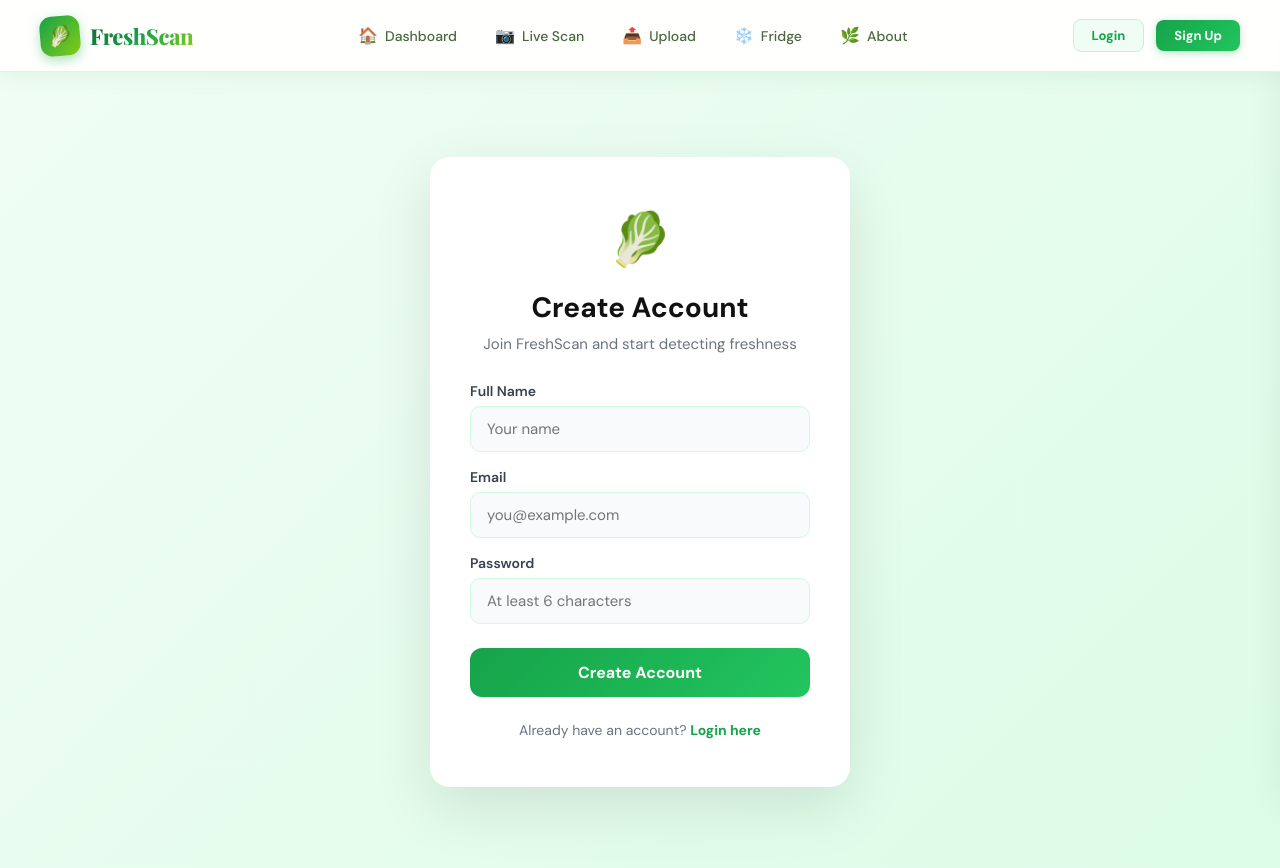
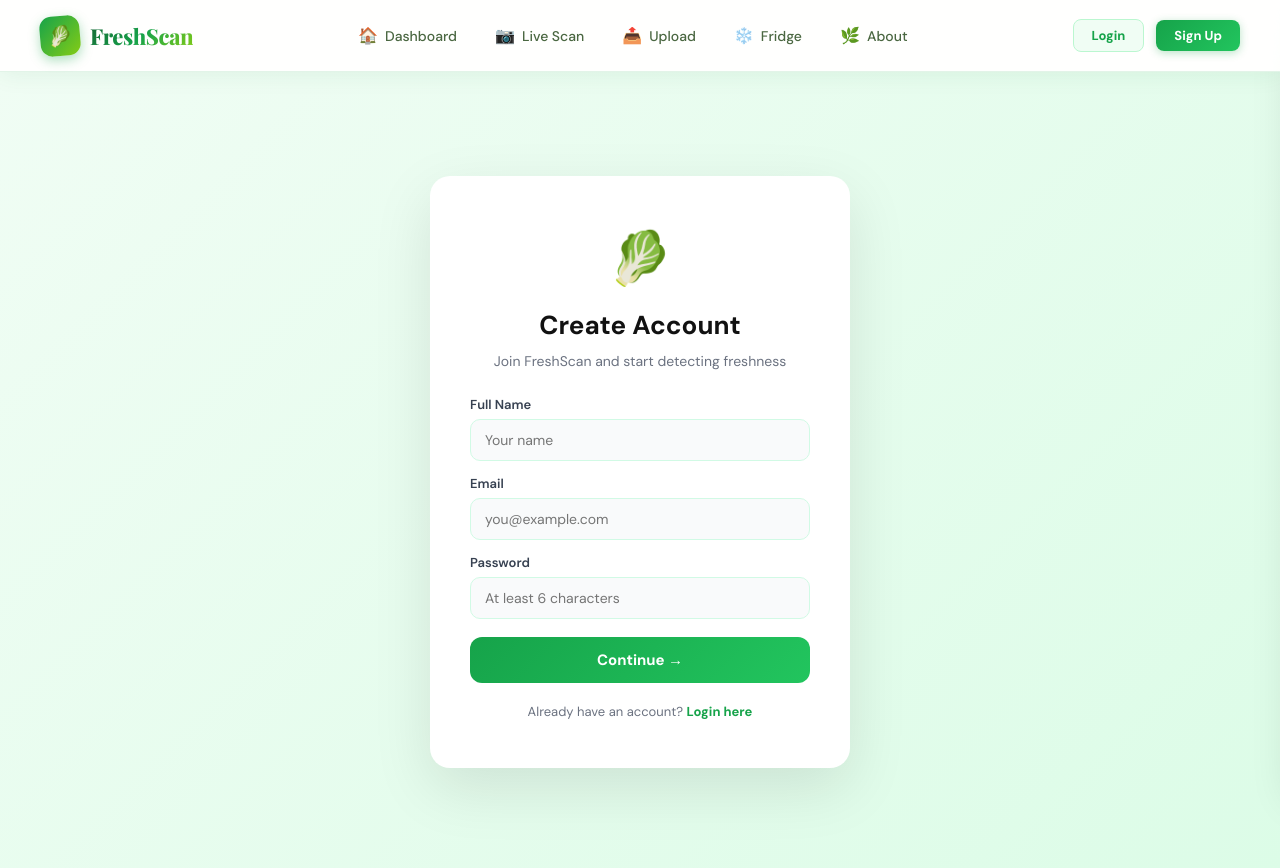
Before and after one commit to IshikaGarg787/Food-Freshness-Detection, a React (Create React App) app in the folder frontend/: page /signup in a window 1280 px wide. Shown: the top 868 px of the page. Built offline with nearby package versions, Linux system fonts and the light colour scheme.

Commit message:
Added secure login using OTP

```diff
--- a/frontend/src/pages/Login.js
+++ b/frontend/src/pages/Login.js
@@ -3,10 +3,10 @@
 
 export default function Login({ onLogin }) {
   const navigate = useNavigate();
-  const [email, setEmail]       = useState("");
+  const [email,    setEmail]    = useState("");
   const [password, setPassword] = useState("");
-  const [loading, setLoading]   = useState(false);
-  const [error, setError]       = useState("");
+  const [loading,  setLoading]  = useState(false);
+  const [error,    setError]    = useState("");
 
   const handleSubmit = async (e) => {
     e.preventDefault();
@@ -14,12 +14,11 @@
     setLoading(true);
 
     try {
-      const res = await fetch("http://localhost:8000/auth/login", {
+      const res  = await fetch("http://127.0.0.1:8000/auth/login", {
         method: "POST",
         headers: { "Content-Type": "application/json" },
         body: JSON.stringify({ email, password }),
       });
-
       const data = await res.json();
 
       if (!res.ok) {
@@ -27,14 +26,11 @@
         return;
       }
 
-      // Save token and user info to localStorage
       localStorage.setItem("token", data.token);
-      localStorage.setItem("user", JSON.stringify(data.user));
-
-      // Tell App.js we're now logged in
+      localStorage.setItem("user",  JSON.stringify(data.user));
       onLogin(data.user);
       navigate("/");
-    } catch (err) {
+    } catch {
       setError("Could not connect to server. Make sure the backend is running.");
     } finally {
       setLoading(false);
@@ -54,27 +50,19 @@
           <div style={styles.field}>
             <label style={styles.label}>Email</label>
             <input
-              type="email"
-              value={email}
-              onChange={(e) => setEmail(e.target.value)}
-              placeholder="you@example.com"
-              required
-              style={styles.input}
+              type="email" value={email}
+              onChange={e => setEmail(e.target.value)}
+              placeholder="you@example.com" required style={styles.input}
             />
           </div>
-
           <div style={styles.field}>
             <label style={styles.label}>Password</label>
             <input
-              type="password"
-              value={password}
-              onChange={(e) => setPassword(e.target.value)}
-              placeholder="Enter your password"
-              required
-              style={styles.input}
+              type="password" value={password}
+              onChange={e => setPassword(e.target.value)}
+              placeholder="Enter your password" required style={styles.input}
             />
           </div>
-
           <button type="submit" disabled={loading} style={styles.button}>
             {loading ? "Logging in..." : "Login"}
           </button>
@@ -91,59 +79,37 @@
 
 const styles = {
   page: {
-    minHeight: "100vh",
-    display: "flex",
-    alignItems: "center",
+    minHeight: "100vh", display: "flex", alignItems: "center",
     justifyContent: "center",
-    background: "linear-gradient(135deg, #f0fdf4, #dcfce7)",
-    padding: "20px",
+    background: "linear-gradient(135deg, #f0fdf4, #dcfce7)", padding: "20px",
   },
   card: {
-    background: "white",
-    borderRadius: "20px",
-    padding: "48px 40px",
-    width: "100%",
-    maxWidth: "420px",
-    boxShadow: "0 20px 60px rgba(0,0,0,0.1)",
-    textAlign: "center",
+    background: "white", borderRadius: "20px", padding: "48px 40px",
+    width: "100%", maxWidth: "420px",
+    boxShadow: "0 20px 60px rgba(0,0,0,0.1)", textAlign: "center",
   },
-  logo: { fontSize: "52px", marginBottom: "16px" },
-  title: { fontSize: "28px", fontWeight: "800", color: "#111", margin: "0 0 8px" },
-  subtitle: { fontSize: "15px", color: "#6b7280", marginBottom: "28px" },
+  logo:     { fontSize: "52px", marginBottom: "16px" },
+  title:    { fontSize: "26px", fontWeight: "800", color: "#111", margin: "0 0 8px" },
+  subtitle: { fontSize: "14px", color: "#6b7280", marginBottom: "24px" },
   errorBox: {
-    background: "#fef2f2",
-    border: "1px solid #fecaca",
-    color: "#dc2626",
-    borderRadius: "10px",
-    padding: "12px 16px",
-    fontSize: "14px",
-    marginBottom: "20px",
-    textAlign: "left",
+    background: "#fef2f2", border: "1px solid #fecaca", color: "#dc2626",
+    borderRadius: "10px", padding: "12px 16px", fontSize: "14px",
+    marginBottom: "16px", textAlign: "left",
   },
-  form: { display: "flex", flexDirection: "column", gap: "16px" },
+  form:  { display: "flex", flexDirection: "column", gap: "14px" },
   field: { display: "flex", flexDirection: "column", gap: "6px", textAlign: "left" },
-  label: { fontSize: "14px", fontWeight: "600", color: "#374151" },
+  label: { fontSize: "13px", fontWeight: "600", color: "#374151" },
   input: {
-    padding: "12px 16px",
-    borderRadius: "10px",
-    border: "1px solid #d1fae5",
-    fontSize: "15px",
-    outline: "none",
-    transition: "border 0.2s",
-    background: "#f9fafb",
+    padding: "11px 14px", borderRadius: "10px",
+    border: "1px solid #d1fae5", fontSize: "14px",
+    outline: "none", background: "#f9fafb",
   },
   button: {
-    marginTop: "8px",
-    padding: "14px",
+    marginTop: "4px", padding: "13px",
     background: "linear-gradient(135deg, #16a34a, #22c55e)",
-    color: "white",
-    border: "none",
-    borderRadius: "12px",
-    fontSize: "16px",
-    fontWeight: "700",
-    cursor: "pointer",
-    transition: "opacity 0.2s",
+    color: "white", border: "none", borderRadius: "12px",
+    fontSize: "15px", fontWeight: "700", cursor: "pointer",
   },
-  switchText: { marginTop: "24px", fontSize: "14px", color: "#6b7280" },
+  switchText: { marginTop: "20px", fontSize: "13px", color: "#6b7280" },
   link: { color: "#16a34a", fontWeight: "700", textDecoration: "none" },
 };
--- a/frontend/src/pages/Signup.js
+++ b/frontend/src/pages/Signup.js
@@ -1,14 +1,24 @@
-import { useState } from "react";
+import { useState, useRef } from "react";
 import { useNavigate, Link } from "react-router-dom";
 
 export default function Signup({ onLogin }) {
   const navigate = useNavigate();
-  const [name, setName]         = useState("");
-  const [email, setEmail]       = useState("");
+
+  // Step 1 fields
+  const [name,     setName]     = useState("");
+  const [email,    setEmail]    = useState("");
   const [password, setPassword] = useState("");
-  const [loading, setLoading]   = useState(false);
-  const [error, setError]       = useState("");
 
+  // Step 2 — OTP
+  const [step,    setStep]    = useState(1);   // 1 = form, 2 = otp
+  const [otp,     setOtp]     = useState(["", "", "", "", "", ""]);
+  const otpRefs = [useRef(), useRef(), useRef(), useRef(), useRef(), useRef()];
+
+  const [loading,   setLoading]   = useState(false);
+  const [error,     setError]     = useState("");
+  const [resendMsg, setResendMsg] = useState("");
+
+  // ── Step 1: Submit form ──────────────────────────────────
   const handleSubmit = async (e) => {
     e.preventDefault();
     setError("");
@@ -19,14 +29,12 @@
     }
 
     setLoading(true);
-
     try {
-      const res = await fetch("http://localhost:8000/auth/signup", {
+      const res  = await fetch("http://127.0.0.1:8000/auth/signup", {
         method: "POST",
         headers: { "Content-Type": "application/json" },
         body: JSON.stringify({ name, email, password }),
       });
-
       const data = await res.json();
 
       if (!res.ok) {
@@ -34,16 +42,91 @@
         return;
       }
 
-      // Save token and user info
-      localStorage.setItem("token", data.token);
-      localStorage.setItem("user", JSON.stringify(data.user));
-
-      onLogin(data.user);
-      navigate("/");
-    } catch (err) {
+      // Move to OTP step
+      setStep(2);
+    } catch {
       setError("Could not connect to server. Make sure the backend is running.");
     } finally {
       setLoading(false);
+    }
+  };
+
+  // ── OTP input handling ───────────────────────────────────
+  const handleOtpChange = (index, value) => {
+    if (!/^\d*$/.test(value)) return;   // digits only
+    const newOtp = [...otp];
+    newOtp[index] = value.slice(-1);    // only last digit
+    setOtp(newOtp);
+    if (value && index < 5) otpRefs[index + 1].current?.focus();
+  };
+
+  const handleOtpKeyDown = (index, e) => {
+    if (e.key === "Backspace" && !otp[index] && index > 0) {
+      otpRefs[index - 1].current?.focus();
+    }
+  };
+
+  const handleOtpPaste = (e) => {
+    const pasted = e.clipboardData.getData("text").replace(/\D/g, "").slice(0, 6);
+    if (pasted.length === 6) {
+      setOtp(pasted.split(""));
+      otpRefs[5].current?.focus();
+    }
+  };
+
+  // ── Step 2: Verify OTP ───────────────────────────────────
+  const handleVerify = async (e) => {
+    e.preventDefault();
+    setError("");
+    const otpString = otp.join("");
+    if (otpString.length < 6) {
+      setError("Please enter all 6 digits.");
+      return;
+    }
+
+    setLoading(true);
+    try {
+      const res  = await fetch("http://127.0.0.1:8000/auth/verify-signup", {
+        method: "POST",
+        headers: { "Content-Type": "application/json" },
+        body: JSON.stringify({ email, otp: otpString }),
+      });
+      const data = await res.json();
+
+      if (!res.ok) {
+        setError(data.detail || "Wrong OTP. Please try again.");
+        return;
+      }
+
+      localStorage.setItem("token", data.token);
+      localStorage.setItem("user",  JSON.stringify(data.user));
+      onLogin(data.user);
+      navigate("/");
+    } catch {
+      setError("Could not connect to server.");
+    } finally {
+      setLoading(false);
+    }
+  };
+
+  // ── Resend OTP ───────────────────────────────────────────
+  const handleResend = async () => {
+    setError("");
+    setResendMsg("");
+    setOtp(["", "", "", "", "", ""]);
+    otpRefs[0].current?.focus();
+
+    try {
+      const res  = await fetch("http://127.0.0.1:8000/auth/resend-otp", {
+        method: "POST",
+        headers: { "Content-Type": "application/json" },
+        body: JSON.stringify({ email, purpose: "signup" }),
+      });
+      const data = await res.json();
+      if (res.ok) setResendMsg("✅ New OTP sent! Check your inbox.");
+      else setError(data.detail || "Failed to resend OTP.");
+    } catch {
+      setError("Could not connect to server.");
     }
   };
 
@@ -51,6 +134,9 @@
     <div style={styles.page}>
       <div style={styles.card}>
         <div style={styles.logo}>🥬</div>
+
+        {step === 1 ? (
+          <>
             <h1 style={styles.title}>Create Account</h1>
             <p style={styles.subtitle}>Join FreshScan and start detecting freshness</p>
 
@@ -59,42 +145,21 @@
             <form onSubmit={handleSubmit} style={styles.form}>
               <div style={styles.field}>
                 <label style={styles.label}>Full Name</label>
-            <input
-              type="text"
-              value={name}
-              onChange={(e) => setName(e.target.value)}
-              placeholder="Your name"
-              required
-              style={styles.input}
-            />
+                <input type="text" value={name} onChange={e => setName(e.target.value)}
+                  placeholder="Your name" required style={styles.input} />
               </div>
-
               <div style={styles.field}>
                 <label style={styles.label}>Email</label>
-            <input
-              type="email"
-              value={email}
-              onChange={(e) => setEmail(e.target.value)}
-              placeholder="you@example.com"
-              required
-              style={styles.input}
-            />
+                <input type="email" value={email} onChange={e => setEmail(e.target.value)}
+                  placeholder="you@example.com" required style={styles.input} />
               </div>
-
               <div style={styles.field}>
                 <label style={styles.label}>Password</label>
-            <input
-              type="password"
-              value={password}
-              onChange={(e) => setPassword(e.target.value)}
-              placeholder="At least 6 characters"
-              required
-              style={styles.input}
-            />
+                <input type="password" value={password} onChange={e => setPassword(e.target.value)}
+                  placeholder="At least 6 characters" required style={styles.input} />
               </div>
-
               <button type="submit" disabled={loading} style={styles.button}>
-            {loading ? "Creating account..." : "Create Account"}
+                {loading ? "Sending OTP..." : "Continue →"}
               </button>
             </form>
 
@@ -102,6 +167,61 @@
               Already have an account?{" "}
               <Link to="/login" style={styles.link}>Login here</Link>
             </p>
+          </>
+        ) : (
+          <>
+            <h1 style={styles.title}>Verify Your Email</h1>
+            <p style={styles.subtitle}>
+              We sent a 6-digit code to<br />
+              <strong style={{ color: "#16a34a" }}>{email}</strong>
+            </p>
+
+            {error     && <div style={styles.errorBox}>{error}</div>}
+            {resendMsg && <div style={styles.successBox}>{resendMsg}</div>}
+
+            <form onSubmit={handleVerify} style={styles.form}>
+              {/* OTP Boxes */}
+              <div style={styles.otpRow} onPaste={handleOtpPaste}>
+                {otp.map((digit, i) => (
+                  <input
+                    key={i}
+                    ref={otpRefs[i]}
+                    type="text"
+                    inputMode="numeric"
+                    maxLength={1}
+                    value={digit}
+                    onChange={e => handleOtpChange(i, e.target.value)}
+                    onKeyDown={e => handleOtpKeyDown(i, e)}
+                    style={{
+                      ...styles.otpBox,
+                      borderColor: digit ? "#16a34a" : "#d1fae5",
+                      background:  digit ? "#f0fdf4" : "white",
+                    }}
+                    autoFocus={i === 0}
+                  />
+                ))}
+              </div>
+
+              <button type="submit" disabled={loading} style={styles.button}>
+                {loading ? "Verifying..." : "Verify & Create Account"}
+              </button>
+            </form>
+
+            <div style={{ marginTop: "20px", textAlign: "center" }}>
+              <p style={{ fontSize: "13px", color: "#6b7280", marginBottom: "8px" }}>
+                Didn't receive the code?
+              </p>
+              <button onClick={handleResend} style={styles.resendBtn}>
+                Resend OTP
+              </button>
+            </div>
+
+            <button onClick={() => { setStep(1); setError(""); setOtp(["","","","","",""]); }}
+              style={styles.backBtn}>
+              ← Change email
+            </button>
+          </>
+        )}
       </div>
     </div>
   );
@@ -109,57 +229,61 @@
 
 const styles = {
   page: {
-    minHeight: "100vh",
-    display: "flex",
-    alignItems: "center",
+    minHeight: "100vh", display: "flex", alignItems: "center",
     justifyContent: "center",
-    background: "linear-gradient(135deg, #f0fdf4, #dcfce7)",
-    padding: "20px",
+    background: "linear-gradient(135deg, #f0fdf4, #dcfce7)", padding: "20px",
   },
   card: {
-    background: "white",
-    borderRadius: "20px",
-    padding: "48px 40px",
-    width: "100%",
-    maxWidth: "420px",
-    boxShadow: "0 20px 60px rgba(0,0,0,0.1)",
-    textAlign: "center",
+    background: "white", borderRadius: "20px", padding: "48px 40px",
+    width: "100%", maxWidth: "420px",
+    boxShadow: "0 20px 60px rgba(0,0,0,0.1)", textAlign: "center",
   },
-  logo: { fontSize: "52px", marginBottom: "16px" },
-  title: { fontSize: "28px", fontWeight: "800", color: "#111", margin: "0 0 8px" },
-  subtitle: { fontSize: "15px", color: "#6b7280", marginBottom: "28px" },
+  logo:     { fontSize: "52px", marginBottom: "16px" },
+  title:    { fontSize: "26px", fontWeight: "800", color: "#111", margin: "0 0 8px" },
+  subtitle: { fontSize: "14px", color: "#6b7280", marginBottom: "24px", lineHeight: "1.6" },
   errorBox: {
-    background: "#fef2f2",
-    border: "1px solid #fecaca",
-    color: "#dc2626",
-    borderRadius: "10px",
-    padding: "12px 16px",
-    fontSize: "14px",
-    marginBottom: "20px",
-    textAlign: "left",
+    background: "#fef2f2", border: "1px solid #fecaca", color: "#dc2626",
+    borderRadius: "10px", padding: "12px 16px", fontSize: "14px",
+    marginBottom: "16px", textAlign: "left",
   },
-  form: { display: "flex", flexDirection: "column", gap: "16px" },
+  successBox: {
+    background: "#f0fdf4", border: "1px solid #bbf7d0", color: "#166534",
+    borderRadius: "10px", padding: "12px 16px", fontSize: "14px",
+    marginBottom: "16px",
+  },
+  form:  { display: "flex", flexDirection: "column", gap: "14px" },
   field: { display: "flex", flexDirection: "column", gap: "6px", textAlign: "left" },
-  label: { fontSize: "14px", fontWeight: "600", color: "#374151" },
+  label: { fontSize: "13px", fontWeight: "600", color: "#374151" },
   input: {
-    padding: "12px 16px",
-    borderRadius: "10px",
-    border: "1px solid #d1fae5",
-    fontSize: "15px",
-    outline: "none",
-    background: "#f9fafb",
+    padding: "11px 14px", borderRadius: "10px",
+    border: "1px solid #d1fae5", fontSize: "14px",
+    outline: "none", background: "#f9fafb",
   },
   button: {
-    marginTop: "8px",
-    padding: "14px",
+    marginTop: "4px", padding: "13px",
     background: "linear-gradient(135deg, #16a34a, #22c55e)",
-    color: "white",
-    border: "none",
-    borderRadius: "12px",
-    fontSize: "16px",
-    fontWeight: "700",
-    cursor: "pointer",
+    color: "white", border: "none", borderRadius: "12px",
+    fontSize: "15px", fontWeight: "700", cursor: "pointer",
   },
-  switchText: { marginTop: "24px", fontSize: "14px", color: "#6b7280" },
+  otpRow: {
+    display: "flex", gap: "10px", justifyContent: "center", margin: "8px 0",
+  },
+  otpBox: {
+    width: "48px", height: "56px", textAlign: "center",
+    fontSize: "24px", fontWeight: "800", color: "#111",
+    border: "2px solid", borderRadius: "12px",
+    outline: "none", transition: "all 0.15s",
+  },
+  resendBtn: {
+    background: "none", border: "1px solid #d1fae5", color: "#16a34a",
+    borderRadius: "8px", padding: "8px 20px", fontSize: "13px",
+    fontWeight: "700", cursor: "pointer",
+  },
+  backBtn: {
+    marginTop: "16px", background: "none", border: "none",
+    color: "#9ca3af", fontSize: "13px", cursor: "pointer",
+    textDecoration: "underline",
+  },
+  switchText: { marginTop: "20px", fontSize: "13px", color: "#6b7280" },
   link: { color: "#16a34a", fontWeight: "700", textDecoration: "none" },
 };
```
Also changed, not shown: 1 other file (tests, documents, lock files or other folders). Lines whose indentation alone changed are shown as unchanged.
